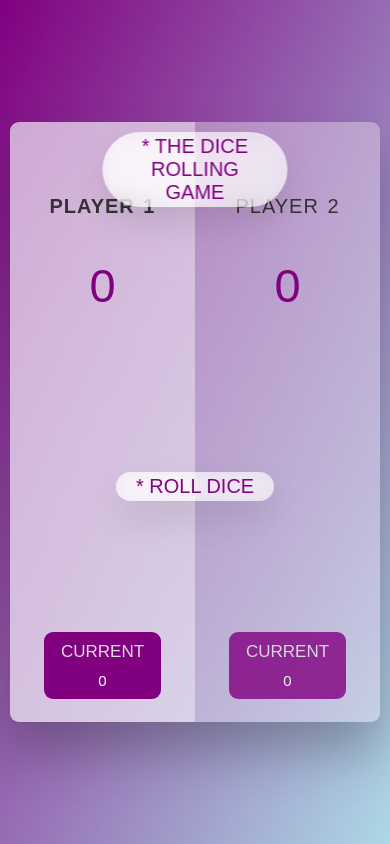
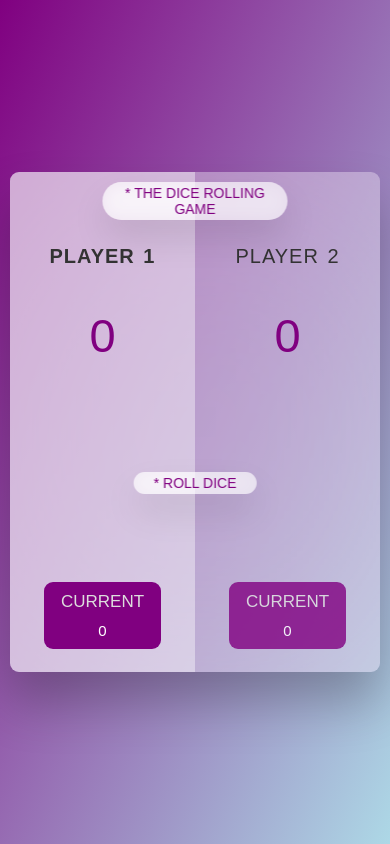
Before and after one commit to satvik017/DiceGame, a plain HTML site: page ludo/index1.html in a window 390 px wide. Drawn offline with Linux system fonts and the light colour scheme.

Commit message:
Update style.css

```diff
--- a/ludo/style.css
+++ b/ludo/style.css
@@ -176,7 +176,7 @@ footer{
   main {
     position: relative;
     width: 40rem;
-    height: 60rem;
+    height: 50rem;
     background-color: rgba(255, 255, 255, 0.35);
     backdrop-filter: blur(200px);
     filter: blur();
@@ -215,7 +215,7 @@ footer{
 .btn {
   position: absolute;
   left: 50%;
-  font-size: 20px;
+  font-size: 14px;
   text-transform: uppercase;
   cursor: pointer;
   font-weight: 400;
@@ -240,7 +240,7 @@ footer{
   top: 1rem;
 }
 .btn--roll {
-  top: 35rem;
+  top: 30rem;
 }
 .btn--hold {
   top: 39.1rem;
@@ -248,7 +248,7 @@ footer{
 .dice {
   position: absolute;
   left: 50%;
-  top: 22.5rem;
+  top: 17.5rem;
   transform: translateX(-50%);
   height: 10rem;
   box-shadow: 0 2rem 5rem rgba(0, 0, 0, 0.2);
@@ -263,6 +263,7 @@ footer{
   text-align: center;
   transition: all 0.75s;
   margin-bottom: 20px;
+  /*top: 20px;*/
 }
 
 .current-label {
```
